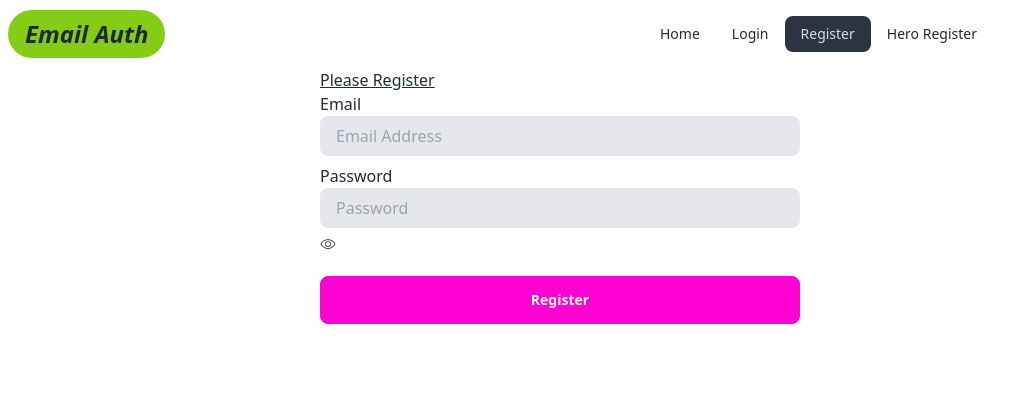
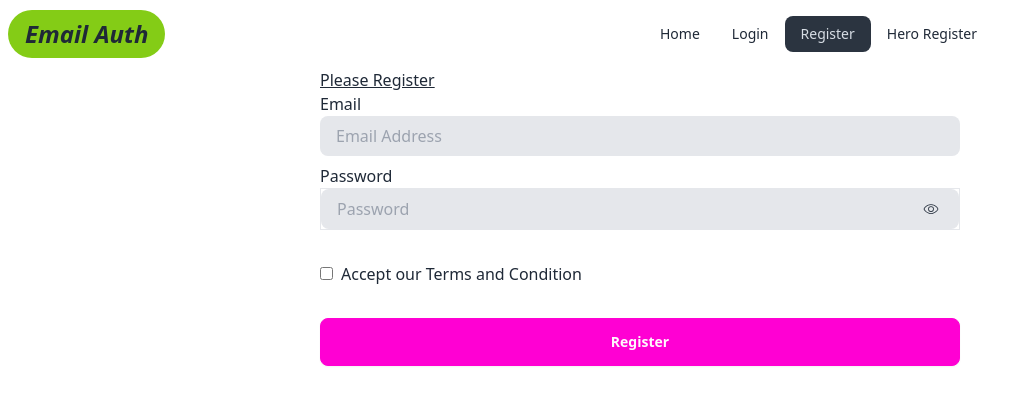
Before and after one commit to alalhosen/email-password-auth-301225, a React (Vite) app: page /register in a window 1280 px wide. Shown: the top 404 px of the page, without its empty margins (0-1029 px from the left). Built offline with nearby package versions, Linux system fonts and the light colour scheme.

Commit message:
setup checkbox in register component

```diff
--- a/src/components/Register/Register.jsx
+++ b/src/components/Register/Register.jsx
@@ -45,7 +45,7 @@ const Register = () => {
         <form onSubmit={handleRegister}>
           <h1>Email</h1>
           <input
-            className="mb-2 w-3/4 bg-gray-200 py-2 px-4 rounded-lg"
+            className="mb-2 w-full bg-gray-200 py-2 px-4 rounded-lg"
             placeholder="Email Address"
             type="email"
             name="email"
@@ -54,23 +54,36 @@ const Register = () => {
           />
           <br />
           <h1>Password</h1>
+          <div className="relative border mb-2">
             <input
-            className="mb-2 w-3/4 bg-gray-200 py-2 px-4 rounded-lg"
+              className="w-full bg-gray-200 py-2 px-4 rounded-lg"
               placeholder="Password"
               type={showPassword ? "text" : "password"}
               name="password"
               required
               id=""
             />
-          <span onClick={() => setShowPassword(!showPassword)}>
-            {
-              showPassword?<PiEyeSlash></PiEyeSlash>:<PiEyeLight></PiEyeLight>
-            }
+            <span
+              className="absolute top-3 right-5"
+              onClick={() => setShowPassword(!showPassword)}
+            >
+              {showPassword ? (
+                <PiEyeSlash></PiEyeSlash>
+              ) : (
+                <PiEyeLight></PiEyeLight>
+              )}
             </span>
+          </div>
           <br />
-
+          <div className="mb-2">
+            <input type="checkbox" name="terms" id="terms" />
+            <label className="ml-2" htmlFor="terms">
+              Accept our <a href="">Terms and Condition</a>
+            </label>
+          </div>
+          <br />
           <input
-            className="btn btn-secondary w-3/4"
+            className="btn btn-secondary w-full"
             type="submit"
             value="Register"
           />
```
Lines whose indentation alone changed are shown as unchanged.
